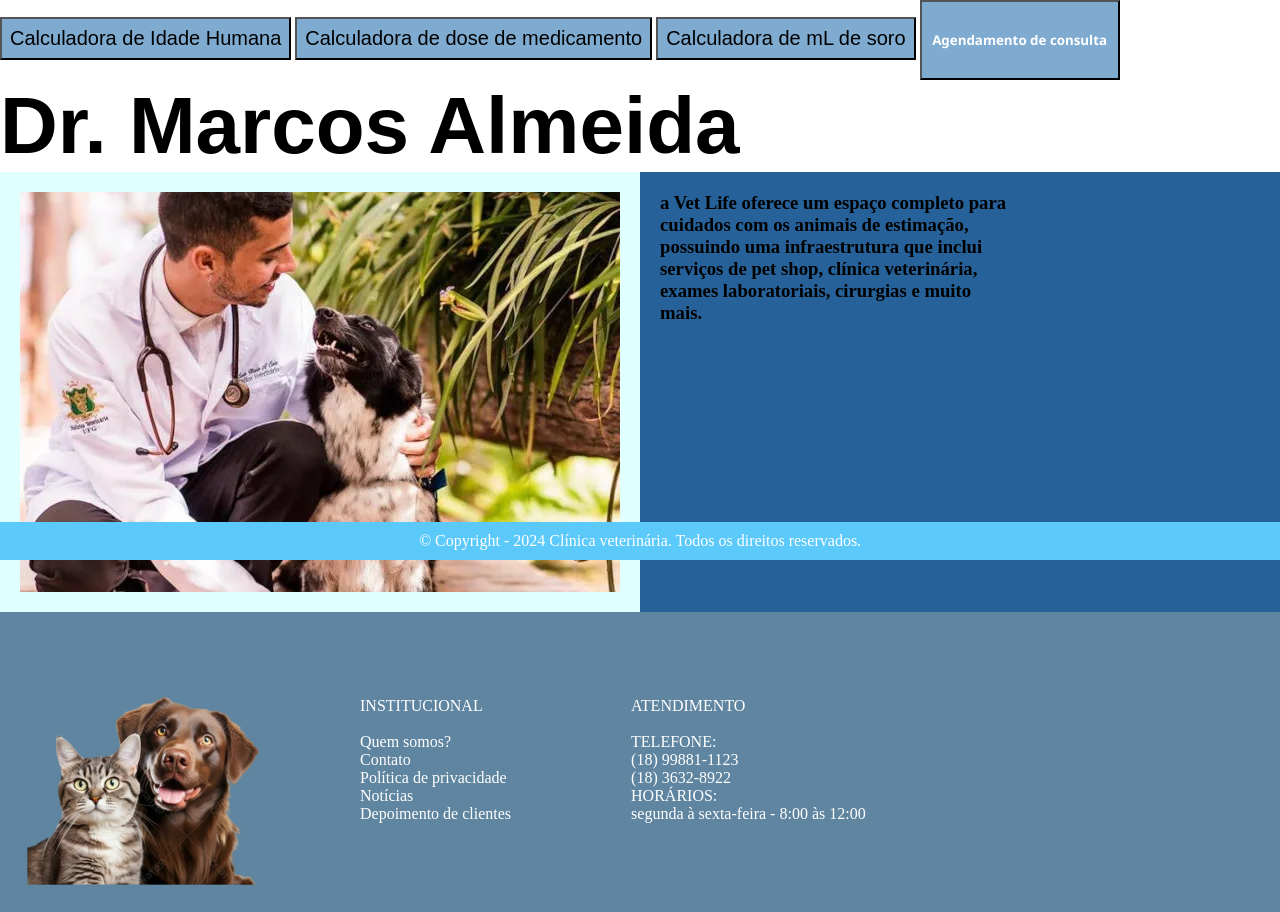
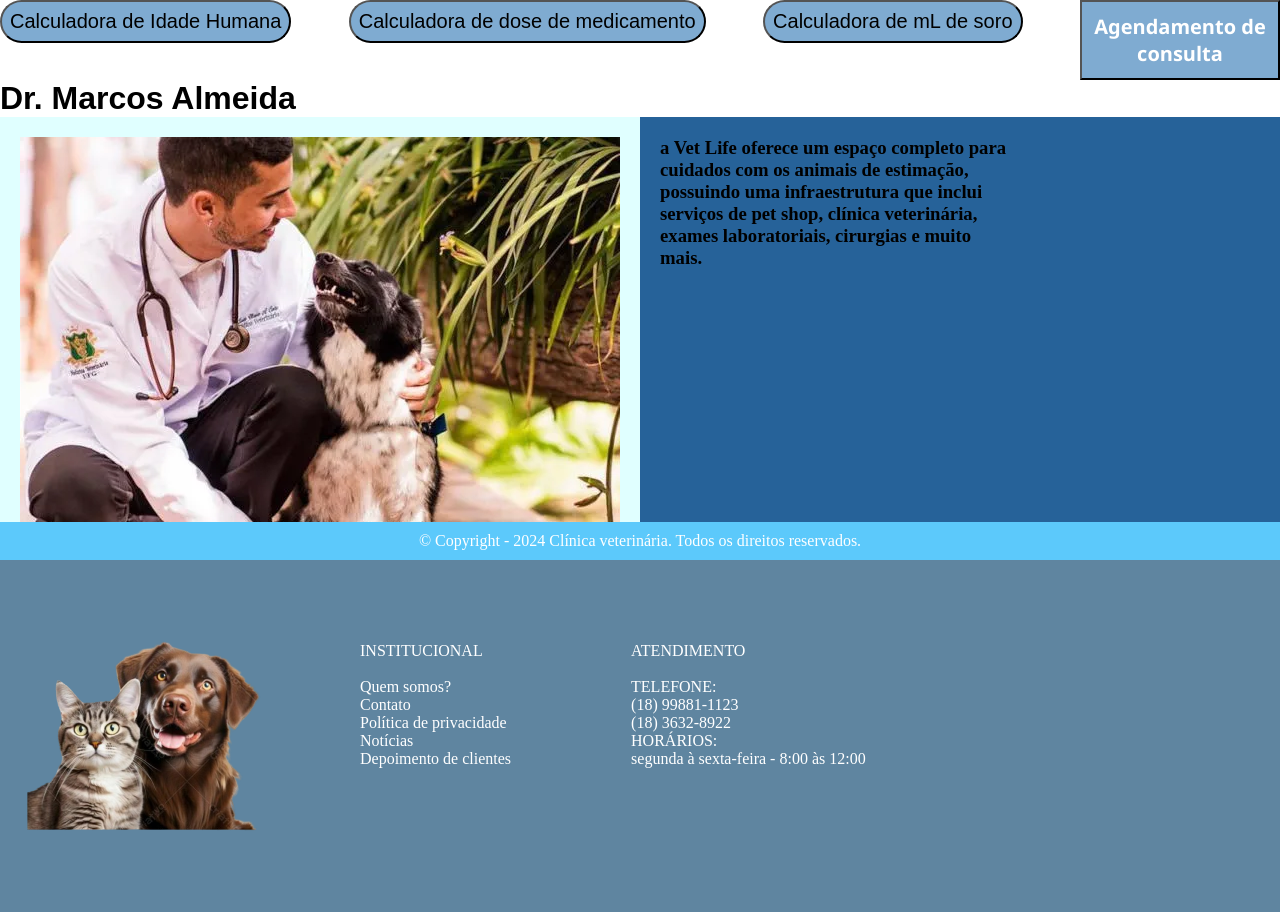
Before and after one commit to valentinaiwonder/vetlifenovo, a Flask app: page / in a window 1280 px wide. Shown: the part 240-1152 px from the top of the page. After the commit the page ends 1070 px from the top, so only its background shows below. Run offline with Flask 3, Linux system fonts and the light colour scheme.

Commit message:
Mudanças cadastro:

```diff
--- a/static/css/estilohome.css
+++ b/static/css/estilohome.css
@@ -64,11 +64,12 @@
 
 .nome {
     font-family:Arial, Helvetica, sans-serif;
-    font-size: 500%;
+    font-size: 200%;
     justify-content: space-between;
     align-self:center;
 }
 
+/* Agendamento */
 .saibamais {
     font-family: 'Segoe UI', Tahoma, Geneva, Verdana, sans-serif;
     align-self: end;
@@ -79,6 +80,7 @@
     background-color:rgb(127, 171, 209) ;
     font-weight: 700;
     column: end;
+    font-size: 20px;
 }
 
 .consulta {
@@ -100,6 +102,7 @@
 }
 
 .botaofunctions {
+    display: flex;
     justify-content: space-between;
 }
 
@@ -107,18 +110,21 @@
     padding: 8px;
     font-size: 20px;
     background: rgb(127, 171, 209);
+    border-radius: 25px;
 }
 
 .botaoremedio {
     padding: 8px;
     font-size: 20px;
     background: rgb(127, 171, 209);
+    border-radius: 25px;
 }
 
 .botaosoro {
     padding: 8px;
     font-size: 20px;
     background: rgb(127, 171, 209);
+    border-radius: 25px;
 }
 
 /* Informações anteriores ao rodapé CSS */
```
